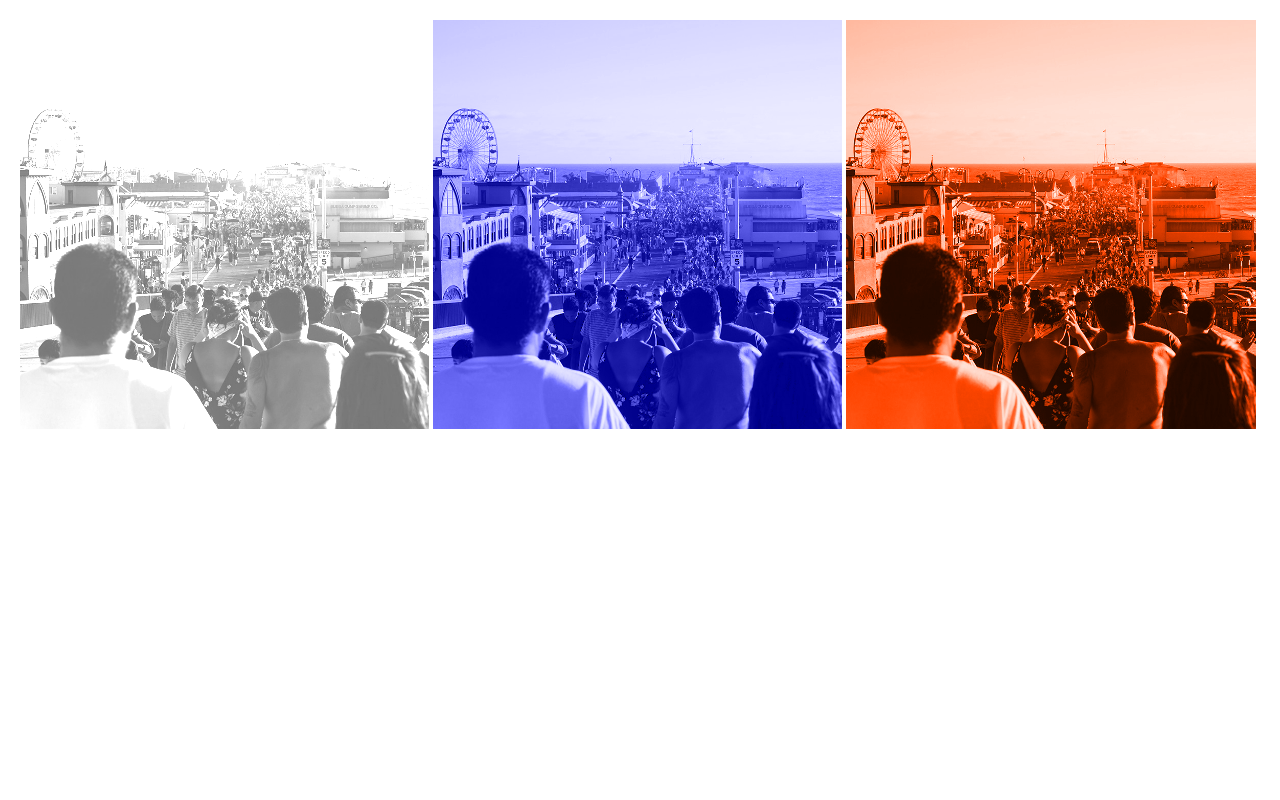
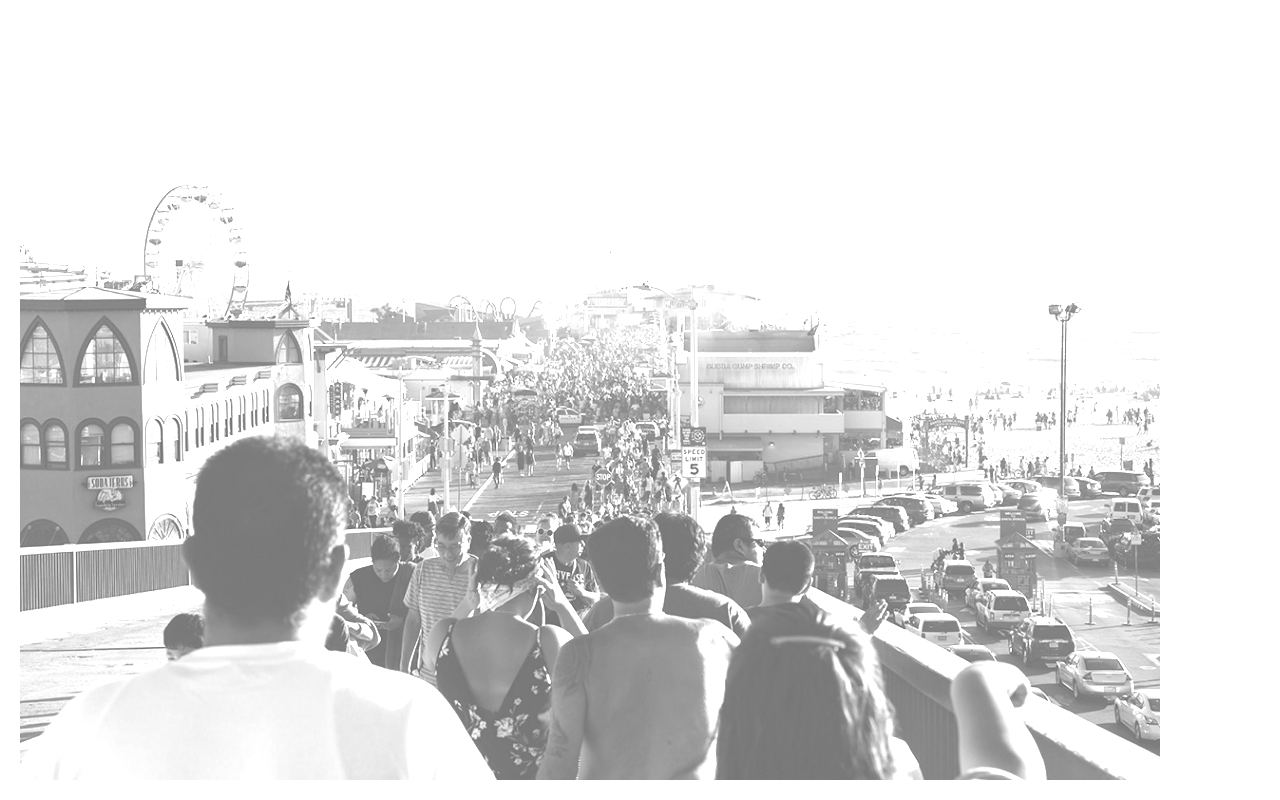
Before and after one commit to andresgalante/devnationdemo, a website: page andres/filters.html in a window 1280 px wide. Drawn offline with nearby package versions, Linux system fonts and the light colour scheme.

Commit message:
separates blend from filter

```diff
--- a/andres/filters.html
+++ b/andres/filters.html
@@ -8,35 +8,9 @@
   </head>
   <body>
 
+    <img src="img/filter-single.jpg" >
 
-    <!-- FILTERS
-      <img src="img/filter.jpg" >
-    -->
-
-    <div class="node node-white">
-      <img src="img/filter.jpg" >
-    </div>
-
-    <div class="node node-blue">
-      <div class="mask"></div>
-      <img src="img/filter.jpg" >
-    </div>
-
-    <div class="node node-orange">
-      <div class="mask"></div>
-      <img src="img/filter.jpg" >
-    </div>
-
-    <!--
-
-    <img src="img/calligraphy.jpg" class="paper"/>
-
-      <div class="blendmode">
-        <img src="img/pele.jpg"/>
-        <img src="img/maradona.jpg"/>
-      </div>
-    -->
-
-
+<!--
+  <img src="img/mario.png" >-->
   </body>
 </html>
--- a/andres/sass/filters.scss
+++ b/andres/sass/filters.scss
@@ -1,94 +1,27 @@
 @import "base";
 
 img{
-//  background: red;
-// filter: blur(2em);
-// filter: brightness(5);
+// background: red;
+// filter: blur(3em);
+// filter: brightness(6);
 // filter: contrast(0.5);
-// filter: saturate(950%);
+// filter: saturate(40);
 // filter: grayscale(1);
-// filter: sepia(1);
+// filter: sepia(30%);
 // box-shadow: 0 0 10px red;
 // filter: drop-shadow(16px 16px 20px blue);
 // filter: hue-rotate(160deg);
 // filter: invert(0.5);
-// filter: opacity(.4);
+// filter: opacity(1);
+
+// filter: contrast(.8) brightness(.9) sepia(.3);
 
 // Instagram
 // filter: brightness(.9) contrast(.8) sepia(.3);
+
+filter: grayscale(1) contrast(.6) brightness(2);
 
 // White pixels
 // filter: grayscale(1) contrast(.6) brightness(2);
 
 }
-
-
-.node{
-  display: inline-block;
-  position: relative;
-  width: 33%;
-}
-
-.mask{
-  position: absolute;
-  top: 0;
-  left: 0;
-  width: 100%;
-  height: 100%;
-  mix-blend-mode: color;
-}
-
-.node-orange .mask{
-  background: orangered;
-}
-
-.node-blue .mask{
-  background: darkblue;
-}
-
-.node-white img{
-  filter: grayscale(1) contrast(.6) brightness(2);
-}
-
-
-
-// .blendmode img:first-of-type{
-/* Darken modes =================== */
-//  mix-blend-mode: multiply;
-//  mix-blend-mode: darken;
-//  mix-blend-mode: color-burn;
-
-/* Lightning modes =================== */
-//  mix-blend-mode: screen;
-//  mix-blend-mode: lighten;
-//  mix-blend-mode: color-dodge;
-
-/* Contrast modes =================== */
-//  mix-blend-mode: overlay;
-//  mix-blend-mode: soft-light;
-//  mix-blend-mode: hard-light;
-
-/* Comparative modes =================== */
-//  mix-blend-mode: difference;
-//  mix-blend-mode: exclusion;
-
-/* Composite modes =================== */
-//  mix-blend-mode: hue;
-//  mix-blend-mode: saturation;
-//  mix-blend-mode: luminosity;
-//  mix-blend-mode: color;
-//}
-
-
-/*
-
-body{
-  background: red;
-}
-
-img.paper{
-  filter: brightness(1.1) invert(1);
-  mix-blend-mode: screen;
-}
-
-*/
```
Also changed, not shown: andres/filter-blend.html (deleted, +0 -42 lines), andres/index.html (+2 -1 lines), andres/css/filters.css, andres/img/filter-single.jpg (added), andres/img/mario.png (added).
